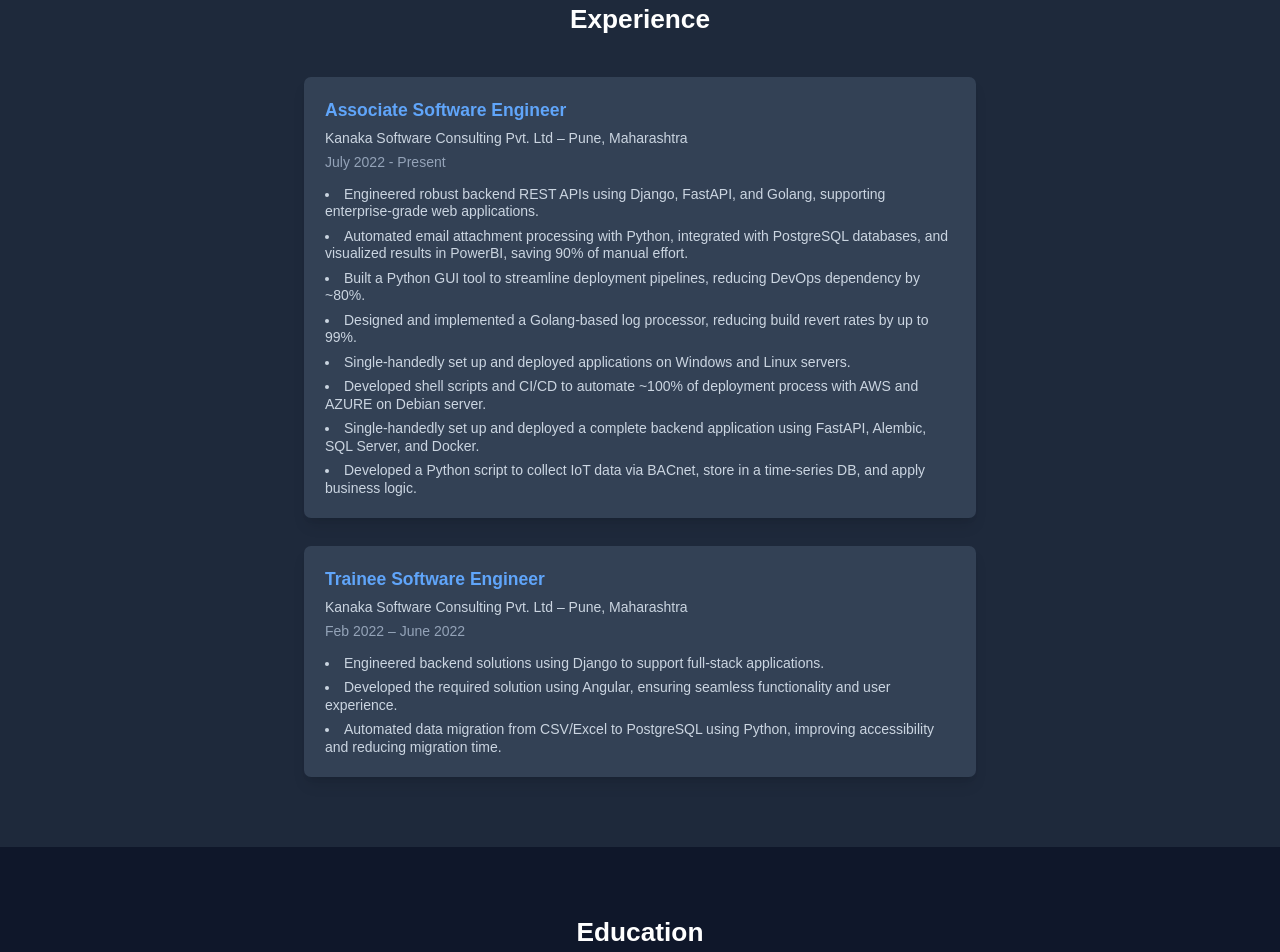
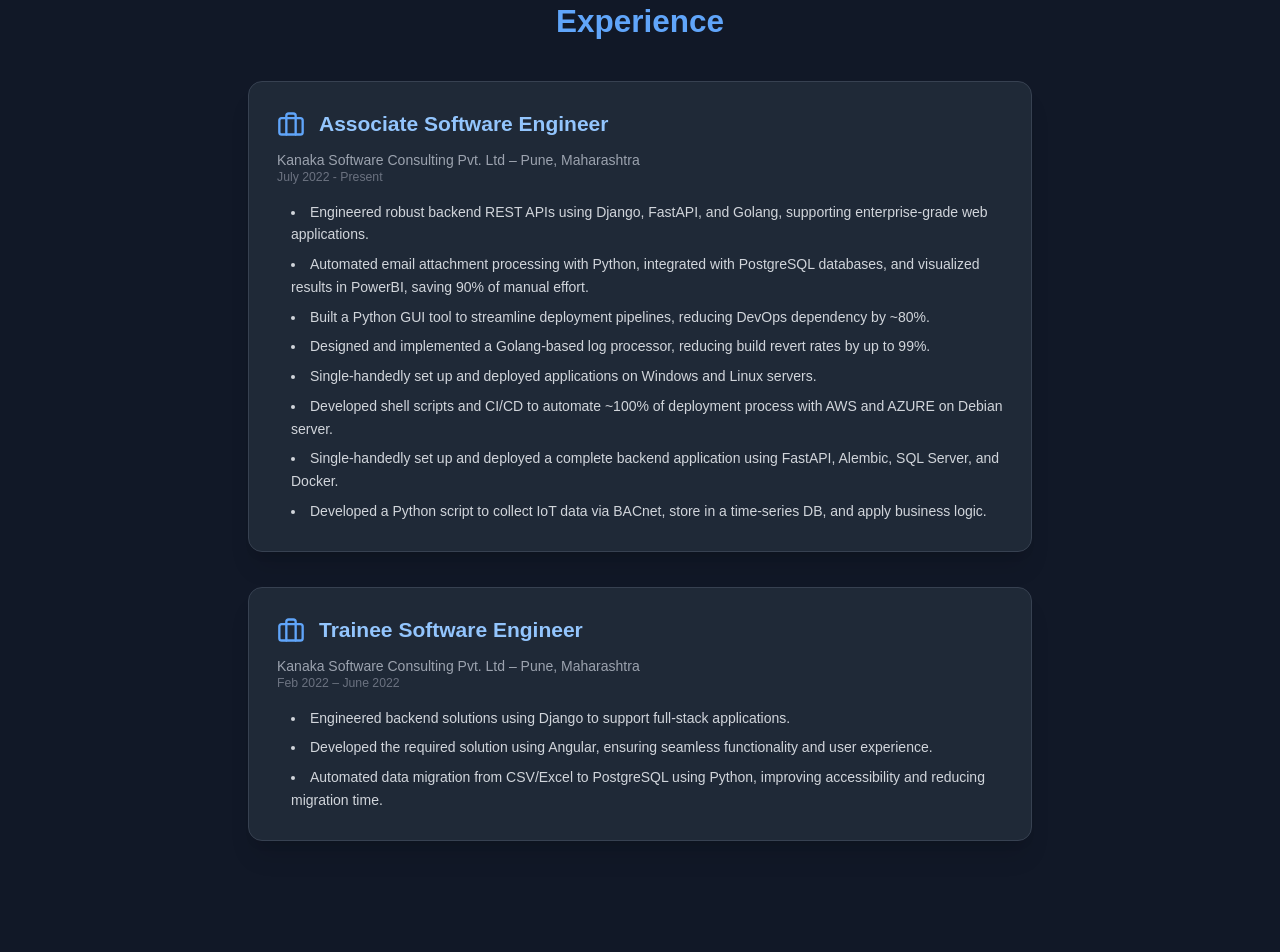
Before and after one commit to inzamrzn918/portfolio, a React (Vite) app: page / in a window 1280 px wide. Shown: the part 1740-2692 px from the top of the page. Built offline with nearby package versions, Linux system fonts and the light colour scheme; no server answers.

Commit message:
UI Improved

```diff
--- a/src/App.tsx
+++ b/src/App.tsx
@@ -54,7 +54,7 @@ function App() {
       await apiService.storeRequestData(data);
     };
 
-    getEnhancedClientData();
+    // getEnhancedClientData();
   }, []); // Only run once on initial mount
 
   return (
--- a/src/components/Education.tsx
+++ b/src/components/Education.tsx
@@ -2,28 +2,42 @@ import React from 'react';
 
 const Education = () => {
   return (
-    <section className="py-20">
-      <div className="container mx-auto px-4">
-        <h2 className="text-3xl font-bold mb-12 text-center">Education</h2>
-        <div className="grid md:grid-cols-2 gap-8 max-w-7xl mx-auto">
-          <div className="bg-slate-800 rounded-lg p-6 shadow-lg">
-            <h3 className="text-xl font-semibold mb-2">Master of Computer Applications</h3>
-            <p className="text-slate-300 mb-2">Assam Science & Technology University – Guwahati, Assam</p>
-            <p className="text-slate-400 mb-4">2022</p>
-            <ul className="list-disc list-inside text-slate-300 space-y-2">
-              <li>Final Project: Leave Management System (Django, Angular); graded 10/10 by the university.</li>
-              <li>CGPA: 8.82/10</li>
-            </ul>
-          </div>
-          <div className="bg-slate-800 rounded-lg p-6 shadow-lg">
-            <h3 className="text-xl font-semibold mb-2">Bachelor of Computer Applications</h3>
-            <p className="text-slate-300 mb-2">Gauhati University – Guwahati, Assam</p>
-            <p className="text-slate-400 mb-4">2018</p>
-            <ul className="list-disc list-inside text-slate-300 space-y-2">
-              <li>Final Project: United India Insurance Website Clone (PHP, MySQL, jQuery, HTML, CSS).</li>
-              <li>CGPA: 6.6/10</li>
-            </ul>
-          </div>
+    <section className="py-20 bg-gray-900 text-white">
+      <div className="container mx-auto px-6 md:px-12 lg:px-20">
+        <h2 className="text-4xl font-extrabold mb-12 text-center text-gray-100">Education</h2>
+        <div className="grid md:grid-cols-2 gap-10 max-w-6xl mx-auto">
+          {[
+            {
+              title: "Master of Computer Applications",
+              institution: "Assam Science & Technology University – Guwahati, Assam",
+              year: "2022",
+              project: "Final Project: Leave Management System (Django, Angular); graded 10/10 by the university.",
+              cgpa: "CGPA: 8.82/10"
+            },
+            {
+              title: "Bachelor of Computer Applications",
+              institution: "Gauhati University – Guwahati, Assam",
+              year: "2018",
+              project: "Final Project: United India Insurance Website Clone (PHP, MySQL, jQuery, HTML, CSS).",
+              cgpa: "CGPA: 6.6/10"
+            }
+          ].map((edu, index) => (
+            <div key={index} className="bg-gray-800 rounded-2xl p-8 shadow-2xl transition-all transform hover:scale-105 hover:shadow-xl flex flex-col space-y-4">
+              <h3 className="text-2xl font-bold text-gray-100 border-b border-gray-700 pb-2">{edu.title}</h3>
+              <p className="text-gray-400 text-lg">{edu.institution}</p>
+              <p className="text-gray-500 text-md">{edu.year}</p>
+              <ul className="list-none text-gray-300 space-y-2 text-md">
+                <li className="flex items-start space-x-2">
+                  <span className="text-green-400">✔</span>
+                  <span>{edu.project}</span>
+                </li>
+                <li className="flex items-start space-x-2">
+                  <span className="text-green-400">✔</span>
+                  <span>{edu.cgpa}</span>
+                </li>
+              </ul>
+            </div>
+          ))}
         </div>
       </div>
     </section>
--- a/src/components/Experience.tsx
+++ b/src/components/Experience.tsx
@@ -1,36 +1,57 @@
-import React from 'react';
+import React from "react";
+import { Briefcase } from "lucide-react";
+
+const experiences = [
+  {
+    title: "Associate Software Engineer",
+    company: "Kanaka Software Consulting Pvt. Ltd",
+    location: "Pune, Maharashtra",
+    duration: "July 2022 - Present",
+    responsibilities: [
+      "Engineered robust backend REST APIs using Django, FastAPI, and Golang, supporting enterprise-grade web applications.",
+      "Automated email attachment processing with Python, integrated with PostgreSQL databases, and visualized results in PowerBI, saving 90% of manual effort.",
+      "Built a Python GUI tool to streamline deployment pipelines, reducing DevOps dependency by ~80%.",
+      "Designed and implemented a Golang-based log processor, reducing build revert rates by up to 99%.",
+      "Single-handedly set up and deployed applications on Windows and Linux servers.",
+      "Developed shell scripts and CI/CD to automate ~100% of deployment process with AWS and AZURE on Debian server.",
+      "Single-handedly set up and deployed a complete backend application using FastAPI, Alembic, SQL Server, and Docker.",
+      "Developed a Python script to collect IoT data via BACnet, store in a time-series DB, and apply business logic."
+    ]
+  },
+  {
+    title: "Trainee Software Engineer",
+    company: "Kanaka Software Consulting Pvt. Ltd",
+    location: "Pune, Maharashtra",
+    duration: "Feb 2022 – June 2022",
+    responsibilities: [
+      "Engineered backend solutions using Django to support full-stack applications.",
+      "Developed the required solution using Angular, ensuring seamless functionality and user experience.",
+      "Automated data migration from CSV/Excel to PostgreSQL using Python, improving accessibility and reducing migration time."
+    ]
+  }
+];
 
 const Experience = () => {
   return (
-    <section className="py-20 bg-slate-800">
-      <div className="container mx-auto px-4">
-        <h2 className="text-3xl font-bold mb-12 text-center text-white">Experience</h2>
-        <div className="max-w-3xl mx-auto space-y-8">
-          <div className="bg-slate-700 rounded-lg p-6 shadow-lg">
-            <h3 className="text-xl font-semibold mb-2 text-blue-400">Associate Software Engineer</h3>
-            <p className="text-slate-300 mb-2">Kanaka Software Consulting Pvt. Ltd – Pune, Maharashtra</p>
-            <p className="text-slate-400 mb-4">July 2022 - Present</p>
-            <ul className="list-disc list-inside text-slate-300 space-y-2">
-              <li>Engineered robust backend REST APIs using Django, FastAPI, and Golang, supporting enterprise-grade web applications.</li>
-              <li>Automated email attachment processing with Python, integrated with PostgreSQL databases, and visualized results in PowerBI, saving 90% of manual effort.</li>
-              <li>Built a Python GUI tool to streamline deployment pipelines, reducing DevOps dependency by ~80%.</li>
-              <li>Designed and implemented a Golang-based log processor, reducing build revert rates by up to 99%.</li>
-              <li>Single-handedly set up and deployed applications on Windows and Linux servers.</li>
-              <li>Developed shell scripts and CI/CD to automate ~100% of deployment process with AWS and AZURE on Debian server.</li>
-              <li>Single-handedly set up and deployed a complete backend application using FastAPI, Alembic, SQL Server, and Docker.</li>
-              <li>Developed a Python script to collect IoT data via BACnet, store in a time-series DB, and apply business logic.</li>
-            </ul>
-          </div>
-          <div className="bg-slate-700 rounded-lg p-6 shadow-lg">
-            <h3 className="text-xl font-semibold mb-2 text-blue-400">Trainee Software Engineer</h3>
-            <p className="text-slate-300 mb-2">Kanaka Software Consulting Pvt. Ltd – Pune, Maharashtra</p>
-            <p className="text-slate-400 mb-4">Feb 2022 – June 2022</p>
-            <ul className="list-disc list-inside text-slate-300 space-y-2">
-              <li>Engineered backend solutions using Django to support full-stack applications.</li>
-              <li>Developed the required solution using Angular, ensuring seamless functionality and user experience.</li>
-              <li>Automated data migration from CSV/Excel to PostgreSQL using Python, improving accessibility and reducing migration time.</li>
-            </ul>
-          </div>
+    <section className="py-20 bg-gray-900 text-white">
+      <div className="container mx-auto px-6 lg:px-12">
+        <h2 className="text-4xl font-bold text-center mb-12 text-blue-400">Experience</h2>
+        <div className="max-w-4xl mx-auto space-y-10">
+          {experiences.map((exp, index) => (
+            <div key={index} className="bg-gray-800 p-8 rounded-2xl shadow-xl border border-gray-700">
+              <div className="flex items-center gap-4 mb-4">
+                <Briefcase className="text-blue-400 w-8 h-8" />
+                <h3 className="text-2xl font-semibold text-blue-300">{exp.title}</h3>
+              </div>
+              <p className="text-gray-400">{exp.company} – {exp.location}</p>
+              <p className="text-gray-500 text-sm mb-4">{exp.duration}</p>
+              <ul className="list-disc list-inside text-gray-300 space-y-2 pl-4">
+                {exp.responsibilities.map((task, idx) => (
+                  <li key={idx} className="leading-relaxed">{task}</li>
+                ))}
+              </ul>
+            </div>
+          ))}
         </div>
       </div>
     </section>
--- a/src/components/Header.tsx
+++ b/src/components/Header.tsx
@@ -1,5 +1,5 @@
 import React from 'react';
-import { Github, Linkedin, Mail, Phone, Scroll } from 'lucide-react';
+import { DownloadCloudIcon, Github, Linkedin, Mail, Phone, Scroll } from 'lucide-react';
 import ScrollIndicator from './ScrollIndicator';
 
 const Header = () => {
@@ -30,13 +30,21 @@ const Header = () => {
           </div>
         </div>
         <div className="text-center mt-12">
-            <a
+              <a
+                href="/resume.pdf"
+                download="Inzamul_Hoque_Resume.pdf"
+                className="inline-flex items-center gap-2 bg-blue-600 hover:bg-blue-700 hover:bg-blue-600 hover:text-white text-white px-6 py-3 rounded-lg transition-colors transition duration-300"
+              >
+                <DownloadCloudIcon size={20} />
+                Download Resume
+              </a>
+            {/* <a
               href="/resume.pdf"
               download="Inzamul_Hoque_Resume.pdf"
               className="inline-block bg-blue-500 text-white font-semibold py-2 px-4 rounded hover:bg-blue-600 hover:text-white transition duration-300"
             >
-              Download Resume
-            </a>
+              <Download size={80} />
+            </a> */}
             <ScrollIndicator />
             </div>
       </div>
```
